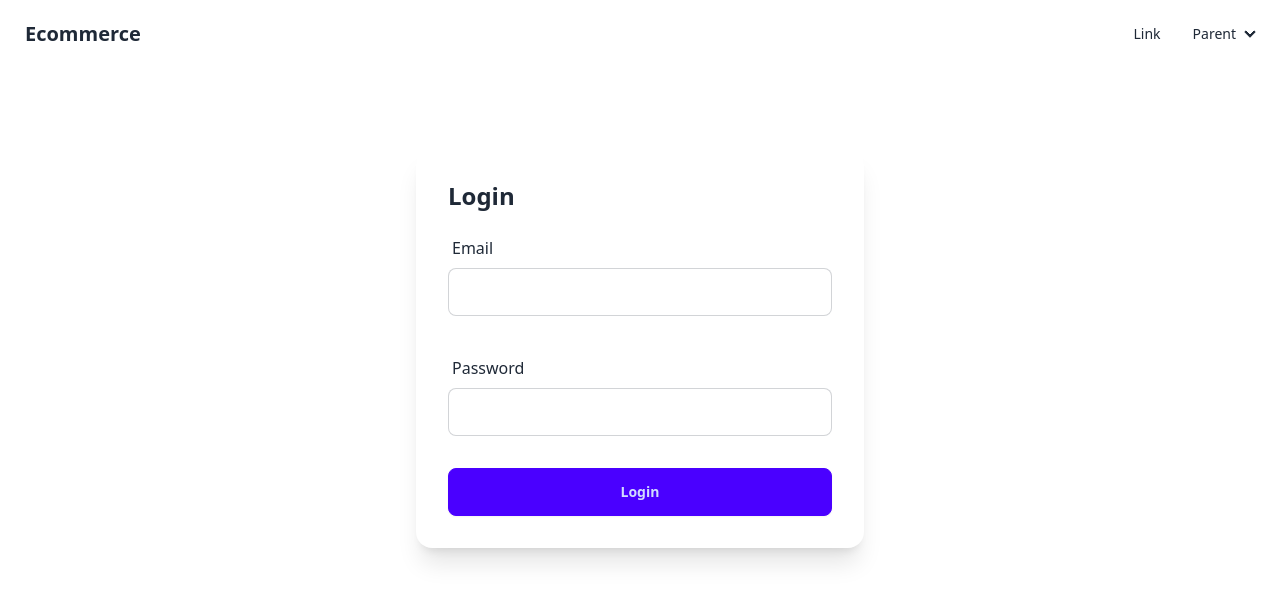
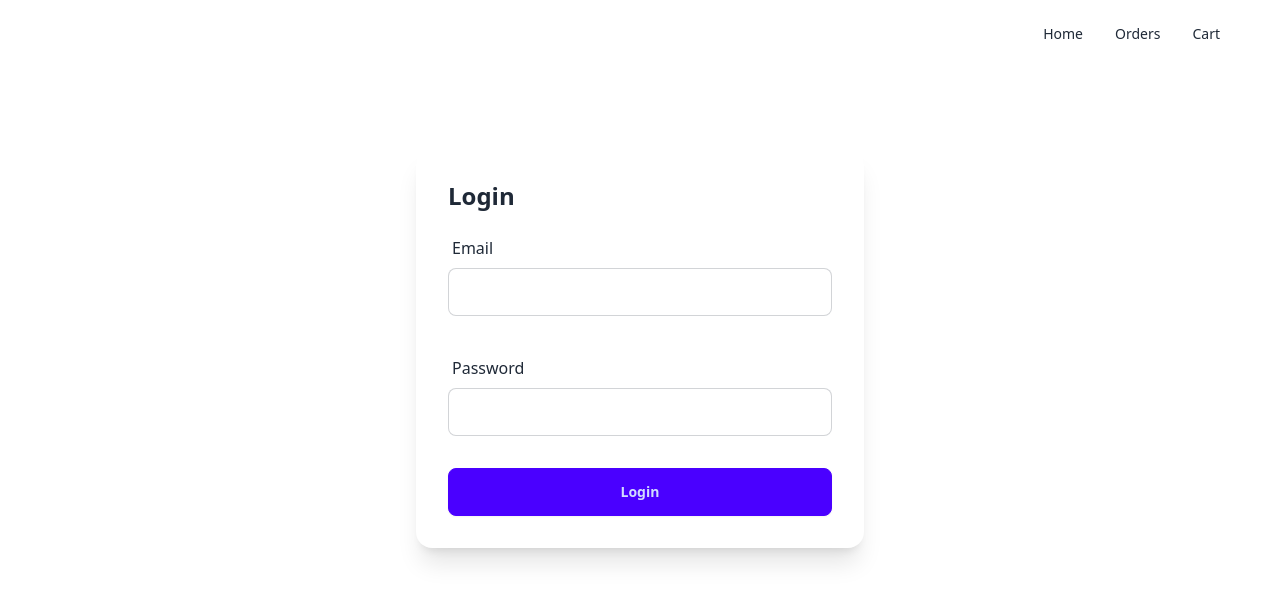
Before and after one commit to dvlpr-shivendra/next-ecommerce, a Next.js app: page /auth/login in a window 1280 px wide. Shown: the top 602 px of the page. Built offline with nearby package versions, Linux system fonts and the light colour scheme.

Commit message:
add nav items

```diff
--- a/components/navbar.tsx
+++ b/components/navbar.tsx
@@ -1,29 +1,45 @@
-import React from "react";
+import { AuthContext } from "@/context/AuthContext";
+import Link from "next/link";
+import React, { useContext } from "react";
 
 function Navbar() {
+  const { data } = useContext(AuthContext) as AuthContextType;
+
+  const items = [
+    { name: "Home", href: "/" },
+    { name: "Orders", href: "/orders" },
+    { name: "Cart", href: "/cart" },
+  ];
+
   return (
     <div>
       <div className="navbar bg-base-100">
         <div className="flex-1">
-          <a className="btn btn-ghost text-xl">Ecommerce</a>
+          <Link href={"/"} className="btn btn-ghost text-xl">
+            {process.env.NEXT_PUBLIC_APP_TITLE}
+          </Link>
         </div>
         <div className="flex-none">
           <ul className="menu menu-horizontal px-1">
+            {items.map((item) => (
+              <li key={item.name}>
+                <Link href={item.href}>{item.name}</Link>
+              </li>
+            ))}
             <li>
-              <a>Link</a>
-            </li>
-            <li>
-              <details>
-                <summary>Parent</summary>
-                <ul className="p-2 bg-base-100 rounded-t-none">
-                  <li>
-                    <a>Link 1</a>
-                  </li>
-                  <li>
-                    <a>Link 2</a>
-                  </li>
-                </ul>
-              </details>
+              {data?.user && (
+                <details>
+                  <summary>{data?.user?.name}</summary>
+                  <ul className="p-2 bg-base-100 rounded-t-none">
+                    <li>
+                      <a>Account</a>
+                    </li>
+                    <li>
+                      <a>Logout</a>
+                    </li>
+                  </ul>
+                </details>
+              )}
             </li>
           </ul>
         </div>
--- /dev/null
+++ b/context/AuthContext.tsx
@@ -0,0 +1,30 @@
+import { createContext, useEffect, useState } from "react";
+
+export const AuthContext = createContext<AuthContextType | null>(null);
+
+export function AuthProvider({
+  children,
+}: Readonly<{
+  children: React.ReactNode;
+}>) {
+  const [data, setData] = useState<AuthData | null>(null);
+
+  useEffect(() => {
+    setData({
+      token: localStorage.token,
+      user: localStorage.user ? JSON.parse(localStorage.user) : undefined,
+    });
+  }, []);
+
+  function login(data: AuthData) {
+    localStorage.setItem("token", data.token as string);
+    localStorage.setItem("user", JSON.stringify(data.user));
+    setData(data);
+  }
+
+  return (
+    <AuthContext.Provider value={{ data, login }}>
+      {children}
+    </AuthContext.Provider>
+  );
+}
--- a/pages/_app.tsx
+++ b/pages/_app.tsx
@@ -2,15 +2,18 @@ import "@/styles/globals.css";
 import Navbar from "@/components/navbar";
 ("@/components/navbar");
 import type { AppProps } from "next/app";
+import { AuthProvider } from "@/context/AuthContext";
 
 export default function App({ Component, pageProps }: AppProps) {
   return (
     <>
       <div className="min-h-screen flex flex-col items-stretch">
-        <Navbar />
-        <div className="container mx-auto flex-1">
-          <Component {...pageProps} />
-        </div>
+        <AuthProvider>
+          <Navbar />
+          <div className="container mx-auto flex-1">
+            <Component {...pageProps} />
+          </div>
+        </AuthProvider>
       </div>
     </>
   );
```
